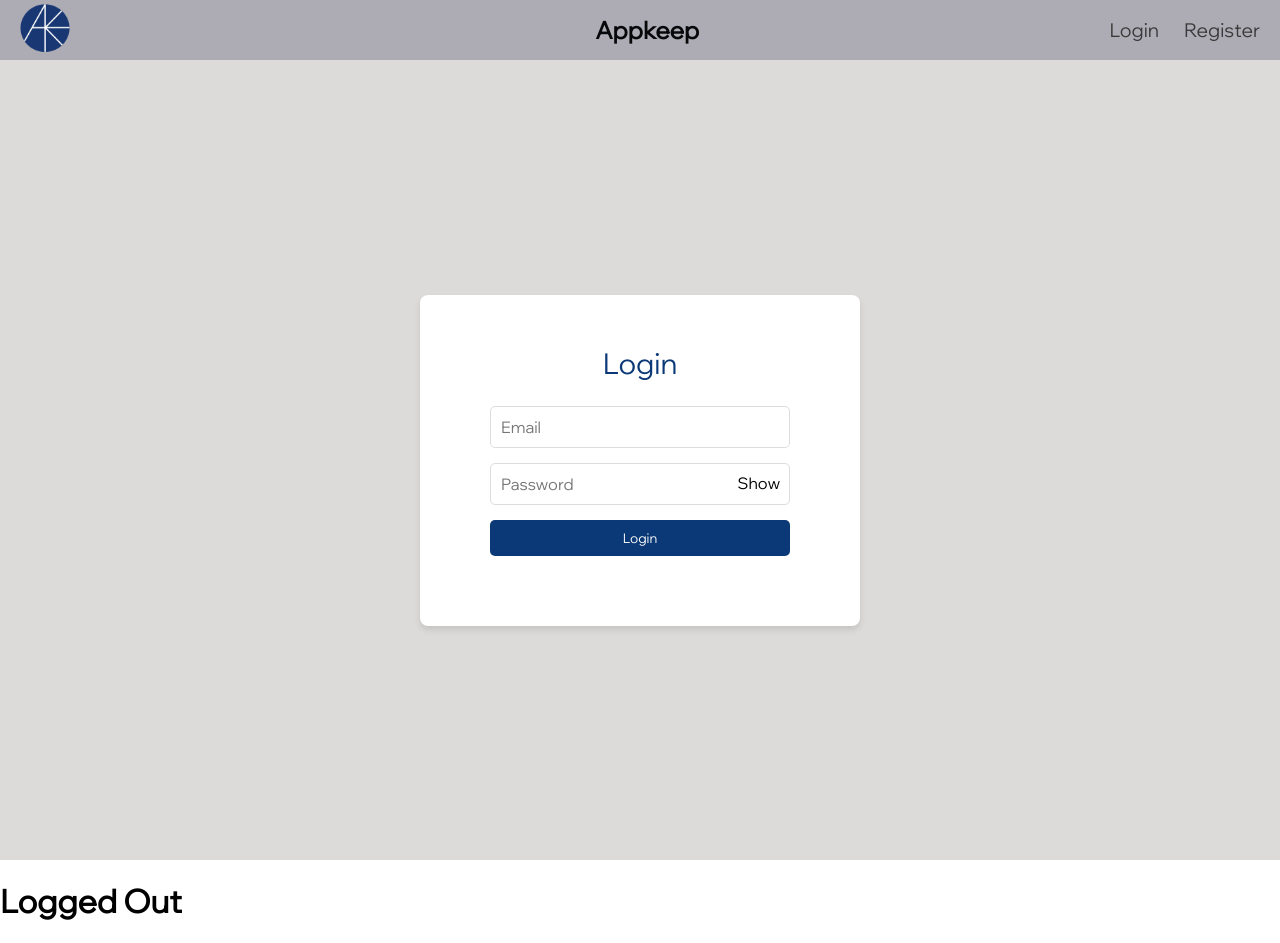
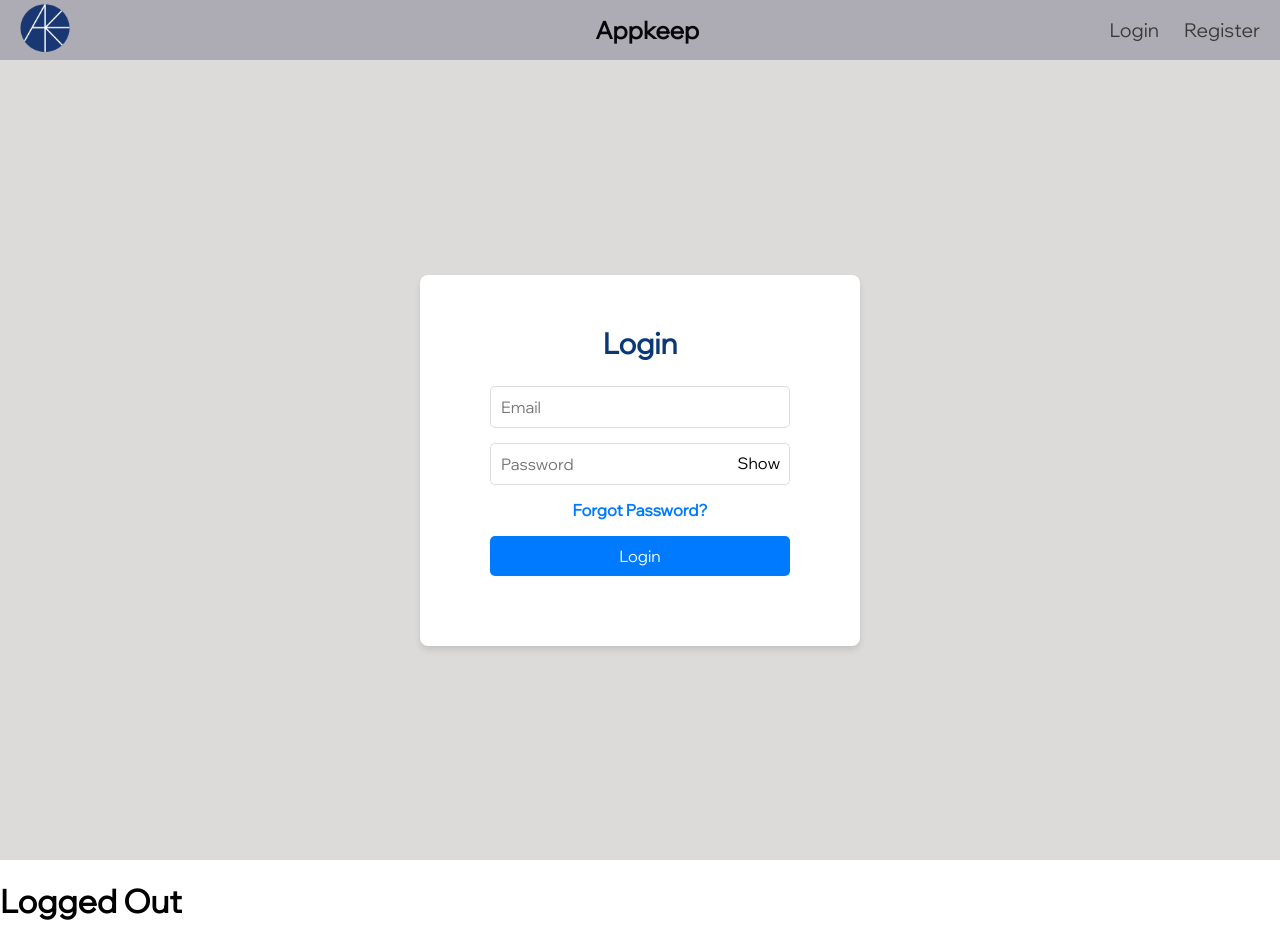
Before and after one commit to bishal0922/AppKeep, a React (Vite) app in the folder main/: page /Login in a window 1280 px wide. Built offline with nearby package versions, Linux system fonts and the light colour scheme; no server answers.

Commit message:
add a forgot pass page + routing + styling

```diff
--- a/main/src/App.jsx
+++ b/main/src/App.jsx
@@ -5,6 +5,7 @@ import { Routes, Route } from "react-router-dom";
 import SignUp from "./pages/auth/SignUp";
 import Auth from "./pages/auth/Auth";
 import './App.css'
+import ForgotPassword from "./pages/auth/ForgotPassword";
 
 const App = () => {
 
@@ -15,6 +16,7 @@ const App = () => {
         <Route path="/" element={<AppKeep />} />
         <Route path="/Login" element={<><Login /><Auth/></>} />
         <Route path="/Register" element={<><SignUp/><Auth/></>} />
+        <Route path="/forgot-password" element={<><ForgotPassword/><Auth/></>} />
         <Route path="*" element={<h1>Not Found....</h1>} />
       </Routes>
     </div>
--- /dev/null
+++ b/main/src/pages/auth/ForgotPassword.jsx
@@ -0,0 +1,48 @@
+import React, { useState } from 'react';
+import { sendPasswordResetEmail } from 'firebase/auth';
+import { auth } from '../../firebase';
+import '../styles/forgotpassword.css';
+
+const ForgotPassword = () => {
+  const [email, setEmail] = useState('');
+  const [emailSent, setEmailSent] = useState(false);
+
+  const handleEmailChange = (e) => {
+    setEmail(e.target.value);
+  }
+
+  const handleSubmit = async (e) => {
+    e.preventDefault();
+
+    try {
+      // Send a password reset email to the provided email address
+      await sendPasswordResetEmail(auth, email);
+      setEmailSent(true);
+    } catch (error) {
+      console.error('Error sending password reset email:', error);
+    }
+  }
+
+  return (
+     <div className="form-body">
+    <div className="login-container">
+      <h2 className="auth-type-display">Forgot Password</h2>
+      {emailSent ? (
+        <p>An email with instructions to reset your password has been sent to your email address.</p>
+      ) : (
+        <form onSubmit={handleSubmit}>
+          <div className="type-field">
+            <label>Email Address</label>
+            <input type="email" className="input-field" value={email} onChange={handleEmailChange} required />
+          </div>
+          <div className="submit-button">
+            <button type="submit">Reset Password</button>
+          </div>
+        </form>
+      )}
+    </div>
+  </div>
+  );
+}
+
+export default ForgotPassword;
--- a/main/src/pages/auth/Login.jsx
+++ b/main/src/pages/auth/Login.jsx
@@ -1,58 +1,56 @@
-import {React, useState} from 'react'
-import {signInWithEmailAndPassword} from 'firebase/auth'
-import {auth} from '../../firebase';
-import '../styles/userauth.css';
+import { React, useState } from "react";
+import { signInWithEmailAndPassword } from "firebase/auth";
+import { auth } from "../../firebase";
+import "../styles/userauth.css";
+import ForgotPassword from "./ForgotPassword";
+import { Link } from "react-router-dom";
 
 const Login = () => {
-  const [email, setEmail] = useState('')
-  const [password, setPassword] = useState('')
+  const [email, setEmail] = useState("");
+  const [password, setPassword] = useState("");
   const [showPassword, setShowPassword] = useState(false);
   const handleEmailChange = (e) => {
-    setEmail(e.target.value)
-  }
-  const handlePasswordChange= (e) => {
-    setPassword(e.target.value)
-  }
+    setEmail(e.target.value);
+  };
+  const handlePasswordChange = (e) => {
+    setPassword(e.target.value);
+  };
 
   const handleSubmitButton = (e) => {
     //
-    e.preventDefault()
+    e.preventDefault();
 
     signInWithEmailAndPassword(auth, email, password)
       //function returns a promise and gets user credentials
       .then((userCredential) => {
-      console.log(userCredential)
-    }).catch((error) => {
-      console.log("User Login failed")
-      console.log(error)
+        console.log(userCredential);
       })
-
-  }
+      .catch((error) => {
+        console.log("User Login failed");
+        console.log(error);
+      });
+  };
 
   const toggleShowPassword = () => {
     setShowPassword(!showPassword);
   };
 
-
   return (
     <div>
       <form onSubmit={handleSubmitButton} className="form-body">
-        {/* <h1> Login </h1> */}
-        {/* <input type="email" placeholder="Email" value={email} onChange={handleEmailChange}/>
-        <input type="password" placeholder="Password" value={password} onChange={handlePasswordChange}/>
-        <button type="submit" >Login</button> */}
+        <div className="login-container">
+          <h1 className="auth-type-display">Login</h1>
 
-        <div className='login-container'>
-
-          <p className='auth-type-display'>
-            Login
-          </p>
-
-          <div className='type-field'>
-            <input type="email" placeholder="Email" value={email} onChange={handleEmailChange}/>
+          <div className="type-field">
+            <input
+              type="email"
+              placeholder="Email"
+              value={email}
+              onChange={handleEmailChange}
+            />
           </div>
 
-          <div className="type-field" style={{ position: 'relative' }}>
+          <div className="type-field" style={{ position: "relative" }}>
             <input
               type={showPassword ? "text" : "password"}
               placeholder="Password"
@@ -60,23 +58,30 @@ const Login = () => {
               onChange={handlePasswordChange}
             />
             <span
-            style={{ position: 'absolute', right: 10, top: 10, cursor: 'pointer' }}
+              style={{
+                position: "absolute",
+                right: 10,
+                top: 10,
+                cursor: "pointer",
+              }}
               onClick={toggleShowPassword}
             >
-            {showPassword ? 'Hide' : 'Show'}
+              {showPassword ? "Hide" : "Show"}
             </span>
           </div>
 
-          <div className='submit-button'>
-            <button type="submit" >Login</button>
+          <p className="forgot-password-link">
+            <Link to="/forgot-password">Forgot Password?</Link>
+          </p>
+
+          <div className="submit-button">
+            <button type="submit">Login</button>
           </div>
 
         </div>
-
       </form>
-
     </div>
-  )
-}
+  );
+};
 
 export default Login;
--- /dev/null
+++ b/main/src/pages/styles/forgotpassword.css
@@ -0,0 +1,59 @@
+/* forgotPassword.css */
+
+.forgot-password-container {
+  max-width: 400px;
+  margin: 0 auto;
+  padding: 20px;
+  background-color: #ffffff;
+  border: 1px solid #ccc;
+  border-radius: 5px;
+  box-shadow: 0 2px 5px rgba(0, 0, 0, 0.1);
+}
+
+.forgot-password-container h2 {
+  text-align: center;
+  font-size: 24px;
+  margin-bottom: 20px;
+}
+
+.forgot-password-container p {
+  text-align: center;
+  font-size: 16px;
+  color: #333;
+}
+
+.input-field {
+  margin-bottom: 20px;
+}
+
+.input-field label {
+  display: block;
+  margin-bottom: 5px;
+  font-size: 16px;
+}
+
+.input-field input {
+  width: 100%;
+  padding: 10px;
+  font-size: 16px;
+  border: 1px solid #ccc;
+  border-radius: 5px;
+}
+
+button[type="submit"] {
+  display: block;
+  width: 100%;
+  padding: 10px;
+  background-color: #007bff;
+  color: #fff;
+  font-size: 16px;
+  border: none;
+  border-radius: 5px;
+  cursor: pointer;
+}
+
+button[type="submit"]:hover {
+  background-color: #0056b3;
+}
+
+/* You can add more CSS for styling as needed */
--- a/main/src/pages/styles/userauth.css
+++ b/main/src/pages/styles/userauth.css
@@ -23,7 +23,6 @@
     color: rgb(11,56,118);
     margin-bottom: 25px;
     margin-top: -20px
-
 }
 
 .type-field {
@@ -120,3 +119,22 @@
 .signup-button button:hover {
     background-color: rgb(7, 8, 10);
 }
+
+/*
+Forgot password
+*/
+
+.forgot-password-link {
+  text-align: center;
+  margin-top: 10px;
+}
+
+.forgot-password-link a {
+  text-decoration: none;
+  color: #007bff;
+  font-weight: bold;
+}
+
+.forgot-password-link a:hover {
+  text-decoration: underline;
+}
```
Lines whose indentation alone changed are shown as unchanged.
